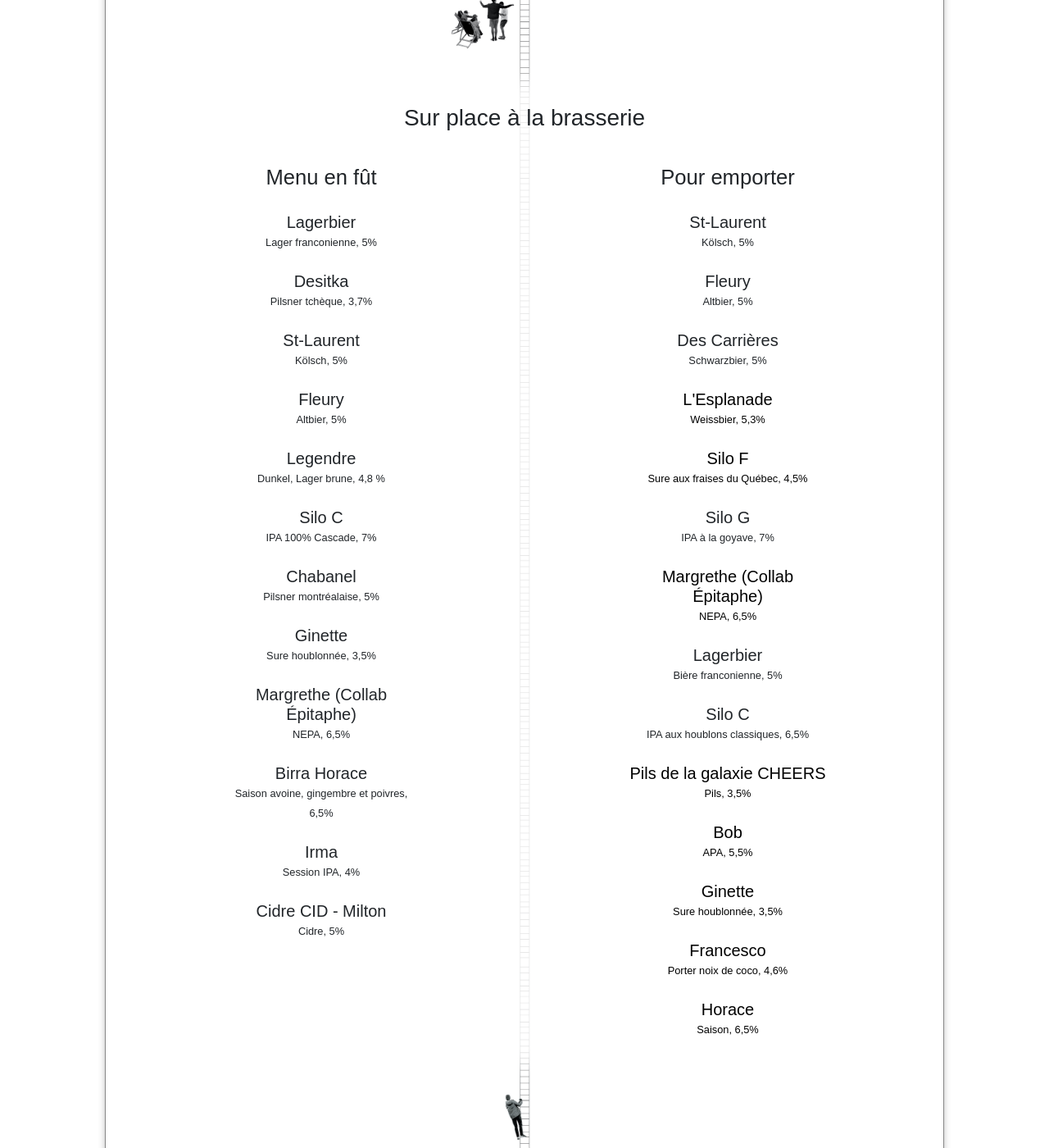
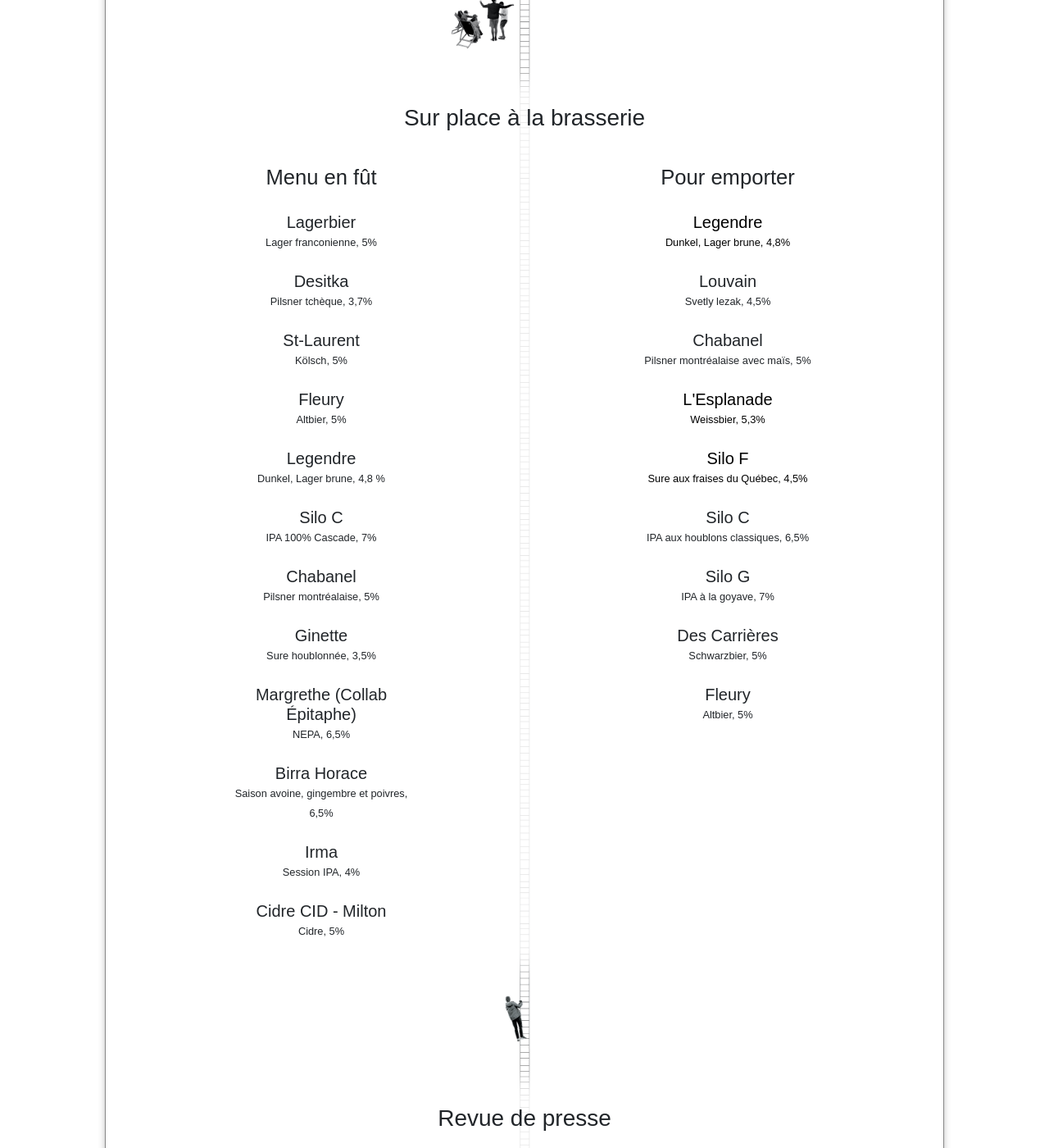
Before and after one commit to bieresilo/silo, a Jekyll site: the page built from index.html, in a window 1280 px wide and 1400 px high, scrolled down 2375 px. Shown: the whole window at 82% size. Built offline with Jekyll 4.4.1, drawn with Linux system fonts in a browser that asks for light colours; nearby versions of some CDN libraries; some web fonts are replaced.

Commit message:
Update takeout.yml

```diff
--- a/_data/takeout.yml
+++ b/_data/takeout.yml
@@ -1,68 +1,72 @@
-#- name: Louvain
-#  type: Svetly lezak
-#  abv: 4,5%
-#  id: 0
-#- name: Chabanel
-#  type: Pilsner montréalaise avec maïs
-#  abv: 5%
-#  id: 1
-- name: St-Laurent
-  type: Kölsch
+- name: Legendre
+  type: Dunkel, Lager brune
+  abv: 4,8%
+- name: Louvain
+  type: Svetly lezak
+  abv: 4,5%
+  id: 0
+- name: Chabanel
+  type: Pilsner montréalaise avec maïs
   abv: 5%
-  id: 2
-- name: Fleury
-  type: Altbier
-  abv: 5%
-  id: 3
-- name: Des Carrières
-  type: Schwarzbier
-  abv: 5%
-  id: 4
+  id: 1
 - name: "L'Esplanade"
   type: Weissbier
   abv: 5,3%
 - name: Silo F
   type: Sure aux fraises du Québec
   abv: 4,5%
+- name: Silo C
+  type: IPA aux houblons classiques
+  abv: 6,5%
+  id: 7
 - name: Silo G
   type: IPA à la goyave
   abv: 7%
   id: 5
-- name: Margrethe (Collab Épitaphe)
-  type: NEPA
-  abv: 6,5%
-- name: Lagerbier
-  type: Bière franconienne
+- name: Des Carrières
+  type: Schwarzbier
   abv: 5%
-  id: 6
-- name: Silo C
-  type: IPA aux houblons classiques
-  abv: 6,5%
-  id: 7
+  id: 4
+- name: Fleury
+  type: Altbier
+  abv: 5%
+  id: 3
+
+#- name: St-Laurent
+#  type: Kölsch
+#  abv: 5%
+#  id: 2
+#- name: Margrethe (Collab Épitaphe)
+#  type: NEPA
+#  abv: 6,5%
+#- name: Lagerbier
+#  type: Bière franconienne
+#  abv: 5%
+# id: 6
 #- name: Desitka
 #  type: Svetly vycepni
 #  abv: 3,7%
 #  id: 8
-- name: Pils de la galaxie CHEERS
-  type: Pils
-  abv: 3,5%
-- name: Bob
-  type: APA
-  abv: 5,5%
-  link: https://birra.ca
-- name: Ginette
-  type: Sure houblonnée
-  abv: 3,5%
-  link: https://birra.ca
-- name: Francesco
-  type: Porter noix de coco
-  abv: 4,6%
-  link: https://birra.ca
+#- name: Pils de la galaxie CHEERS
+#  type: Pils
+#  abv: 3,5%
+#- name: Bob
+#  type: APA
+#  abv: 5,5%
+#  link: https://birra.ca
+#- name: Ginette
+#  type: Sure houblonnée
+#  abv: 3,5%
+#  link: https://birra.ca
+#- name: Francesco
+#  type: Porter noix de coco
+#  abv: 4,6%
+#  link: https://birra.ca
 #- name: Léandre
 #  type: NEIPA double dry hop
 #  abv: 7%
 #  link: https://birra.ca
-- name: Horace
-  type: Saison
-  abv: 6,5%
-  link: https://birra.ca
+#- name: Horace
+#  type: Saison
+#  abv: 6,5%
+#  link: https://birra.ca
```
